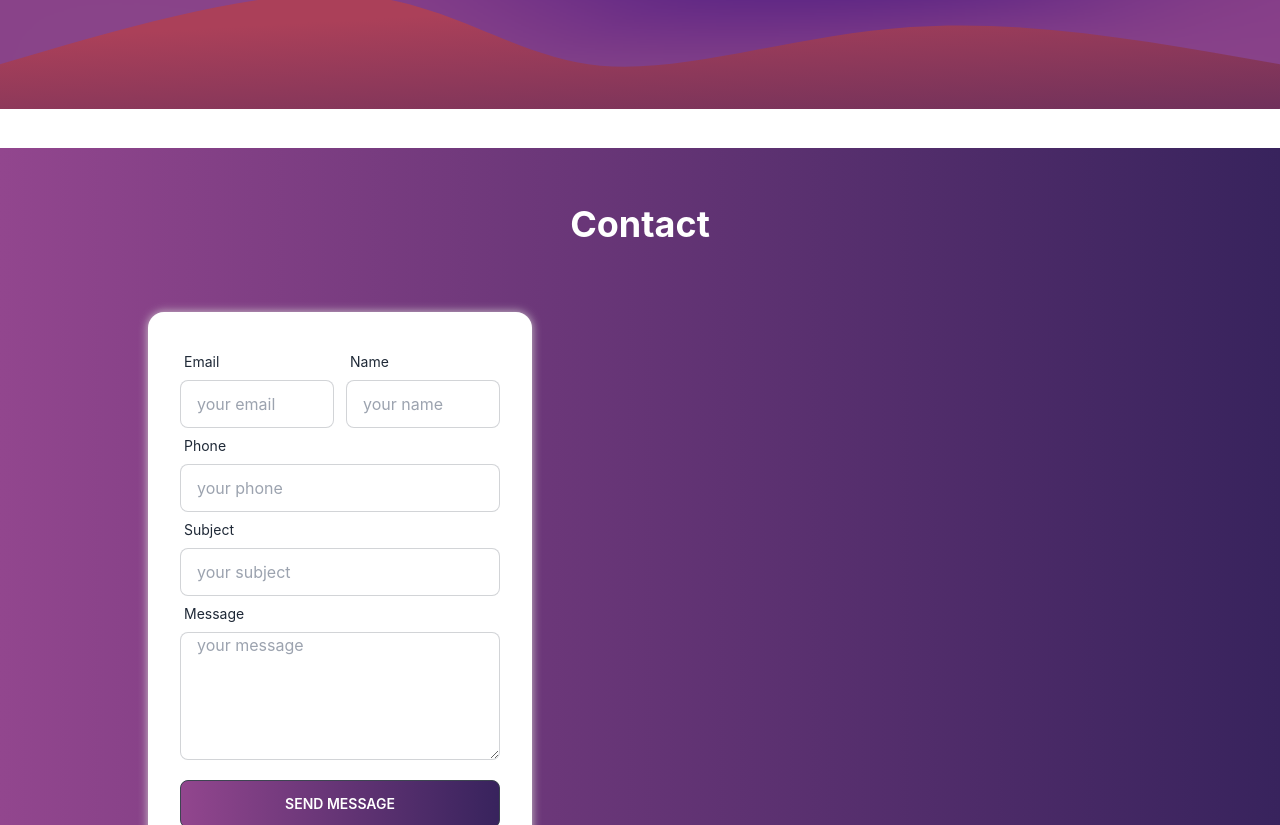
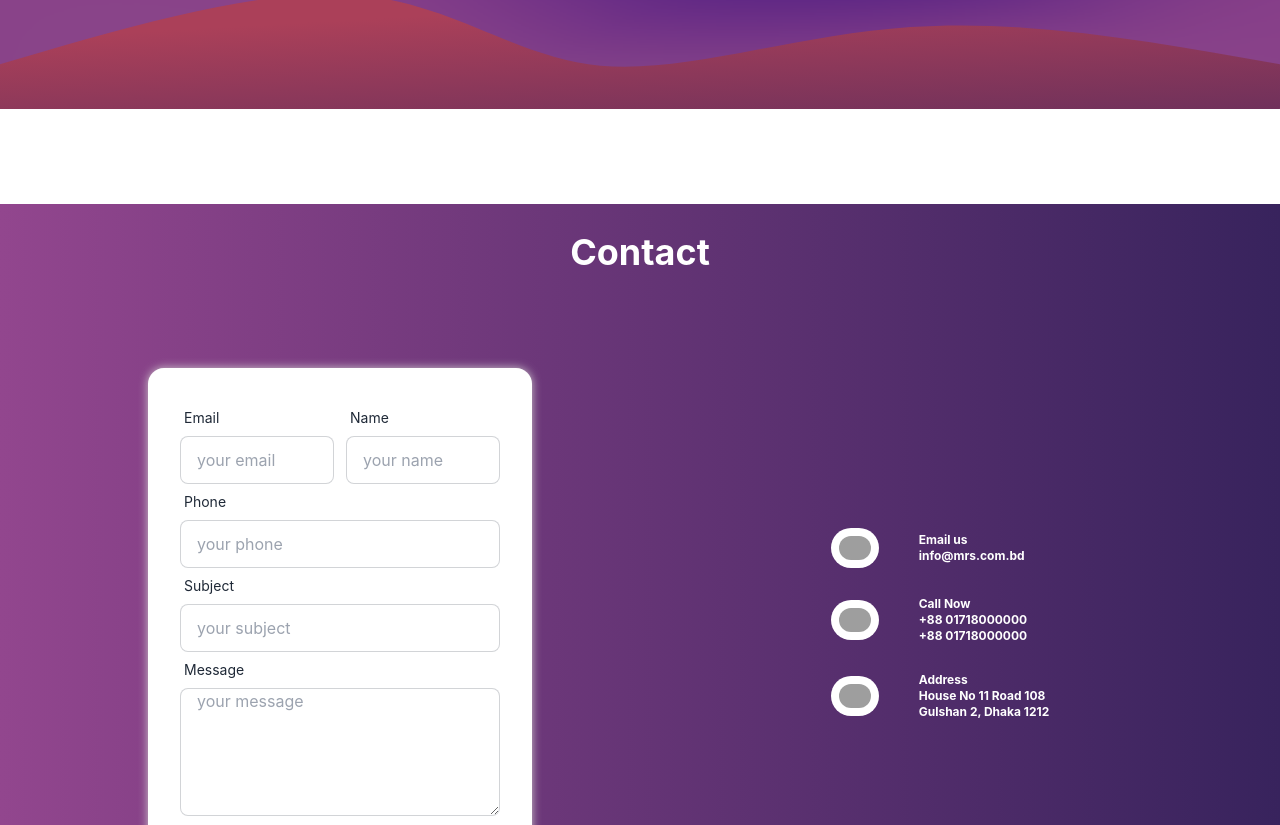
Before and after one commit to Sadnan-2019/mrswebsite, a React (Create React App) app: page /home in a window 1280 px wide. Shown: the part 4735-5560 px from the top of the page. Built offline with nearby package versions, Linux system fonts and the light colour scheme; grey boxes are pictures that could not be loaded.

Commit message:
landing   is ongoing

```diff
--- a/src/Components/Contact/Contact.js
+++ b/src/Components/Contact/Contact.js
@@ -2,13 +2,13 @@ import React from 'react';
 
 const Contact = () => {
     return (
-        <div>
-             <div className=' py-14 bg-gradient-to-r from-[#92468E] to-[#38235D]  '>
+        <div className=' py-14 '>
+             <div className='bg-gradient-to-r from-[#92468E] to-[#38235D]  '>
         <div className=" ">
-          <h2 className="text-3xl text-center text-white   font-bold poppins-b sm:text-4xl"  >
+          <h2 className="text-3xl py-7 text-center text-white   font-bold poppins-b sm:text-4xl"  >
            Contact
           </h2>
-          <h1 className='text-white  w-32 h-1 rounded-lg mt-2 mb-4 mx-auto'  ></h1>
+          <h1 className='text-white  w-32 h-1 rounded-lg mt-2 mb-4 mx-auto '  ></h1>
 
 
         </div>
@@ -123,6 +123,87 @@ const Contact = () => {
           <div className="   ">
            <div className=''>
             {/* <Map></Map> */}
+            <div>
+            <div className="   w-full max-w-sm    py-5   "
+            data-aos="fade-right"
+            data-aos-duration="800"
+
+            >
+              <div className=" ">
+                <div
+                  className="flex items-center justify-items-center  font-bold    gap-10 mb-7"
+                  style={{ color: "white" }}
+                >
+                  <div>
+
+                    <img
+                      src="https://cdn-icons-png.flaticon.com/512/3204/3204325.png"
+                      className="w-12 bg-white rounded-full p-2   " alt=""
+                    />
+                  </div>
+                  <div>
+                    <p className="text-[10px] lg:text-xs	 	">Email us</p>
+                    <p className="text-[10px] lg:text-xs	 	">info@mrs.com.bd</p>
+                  </div>
+                </div>
+                <div
+                  className="flex items-center justify-items-center  font-bold    gap-10 mb-7"
+                  style={{ color: "white" }}
+                >
+                  <div>
+
+                    <img
+                      src="https://cdn-icons-png.flaticon.com/512/1151/1151429.png"
+                      className="w-12 bg-white rounded-full p-2   " alt=""
+                    />
+                  </div>
+                  <div>
+                    <p className="text-[10px] lg:text-xs     	">Call Now</p>
+                    <p className="text-[10px] lg:text-xs	 	">+88 01718000000</p>
+                    <p className="text-[10px] lg:text-xs	 	">+88 01718000000</p>
+                  </div>
+                </div>
+                <div
+                  className="flex items-center justify-items-center  font-bold    gap-10 mb-7"
+                  style={{ color: "white" }}
+                >
+                  <div>
+
+                     <img
+                      src="https://cdn-icons-png.flaticon.com/512/819/819865.png"
+                      className="w-12 bg-white rounded-full p-2   " alt=""
+                    />
+                  </div>
+                  <div>
+                    <p className="text-[10px] lg:text-xs     	">Address</p>
+                    <p className="text-[10px] lg:text-xs	 	">House No 11 Road 108</p>
+                    <p className="text-[10px] lg:text-xs	 	">Gulshan 2, Dhaka 1212</p>
+                  </div>
+                </div>
+                <div
+                  className="flex items-center justify-items-center  font-bold    gap-10 mb-7"
+                  style={{ color: "white" }}
+                >
+                  {/* <div>
+                    <img
+                      src="https://cdn-icons-png.flaticon.com/512/455/455792.png"
+                      className="w-12 bg-white rounded-full p-2   " alt=""
+                    />
+                  </div> */}
+                  {/* <div>
+                    <a href="https://www.sub.ac.bd/" target="_blank">
+                      <img src={sub} className="  w-20 lg:w-28  	" alt="" />
+                    </a>
+                    <a href="https://schs.edu.bd/" target="_blank">
+                      <img src={schs} className="  w-20 lg:w-28  	" alt="" />
+                    </a>
+                  </div> */}
+                </div>
+
+
+              </div>
+            </div>
+          </div>
            </div>
           </div>
 
--- a/src/Components/Landing/Landing.js
+++ b/src/Components/Landing/Landing.js
@@ -71,8 +71,6 @@ const Landing = () => {
         <Nav className=" "></Nav>
 
         <Slider {...settings}>
-
-
           <div className=" ">
             <section className="landingone  blog h-auto       shadow-xl  text-white">
               <div className=" md:py-20 py-10 lg:py-24 lg:mx-16 mx-8 grid grid-cols-1 lg:grid-cols-2  gap-5 justify-center items-center">
@@ -84,15 +82,15 @@ const Landing = () => {
                     }`}
                   >
                     {" "}
-                    Media Resource Solution Second
+                    WE ARE INFLUENCER MARKETING
                   </h2>
 
                   <h1
                     className="mb-5 text-lg  lg:text-2xl max-w-lg mt-7 font-bold   md:text-[25px] poppins-t "
                     style={{ lineHeight: "120%", color: "white" }}
                   >
-                    First ever one-stop high-quality media resource solution at your doorstep{" "}
-
+                    Strategy and execution from the company that launched the
+                    industry.{" "}
                   </h1>
 
                   <div className="flex items-center mt-2 font-bold">
@@ -171,7 +169,8 @@ const Landing = () => {
                     className="mb-5 text-lg  lg:text-2xl max-w-lg mt-7 font-bold   md:text-[25px] poppins-t "
                     style={{ lineHeight: "120%", color: "white" }}
                   >
-                    First ever one-stop high-quality media resource solution at your doorstep{" "}
+                    First ever one-stop high-quality media resource solution at
+                    your doorstep{" "}
                     {/* <span className="mb-5 text-lg  lg:text-2xl max-w-lg mt-7 font-bold   md:text-[25px] poppins-t   ">
                       <Typewriter
                         words={["  media resource solution at your doorstep"]}
@@ -264,7 +263,8 @@ const Landing = () => {
                     className="mb-5 text-lg  lg:text-2xl max-w-lg mt-7 font-bold   md:text-[25px] poppins-t "
                     style={{ lineHeight: "120%", color: "white" }}
                   >
-                    First ever one-stop high-quality media resource solution at your doorstep{" "}
+                    First ever one-stop high-quality media resource solution at
+                    your doorstep{" "}
                     {/* <span className="mb-5 text-lg  lg:text-2xl max-w-lg mt-7 font-bold   md:text-[25px] poppins-t   ">
                       <Typewriter
                         words={["  media resource solution at your doorstep"]}
@@ -339,7 +339,6 @@ const Landing = () => {
               </div>
             </section>
           </div>
-
         </Slider>
       </div>
     </div>
```
